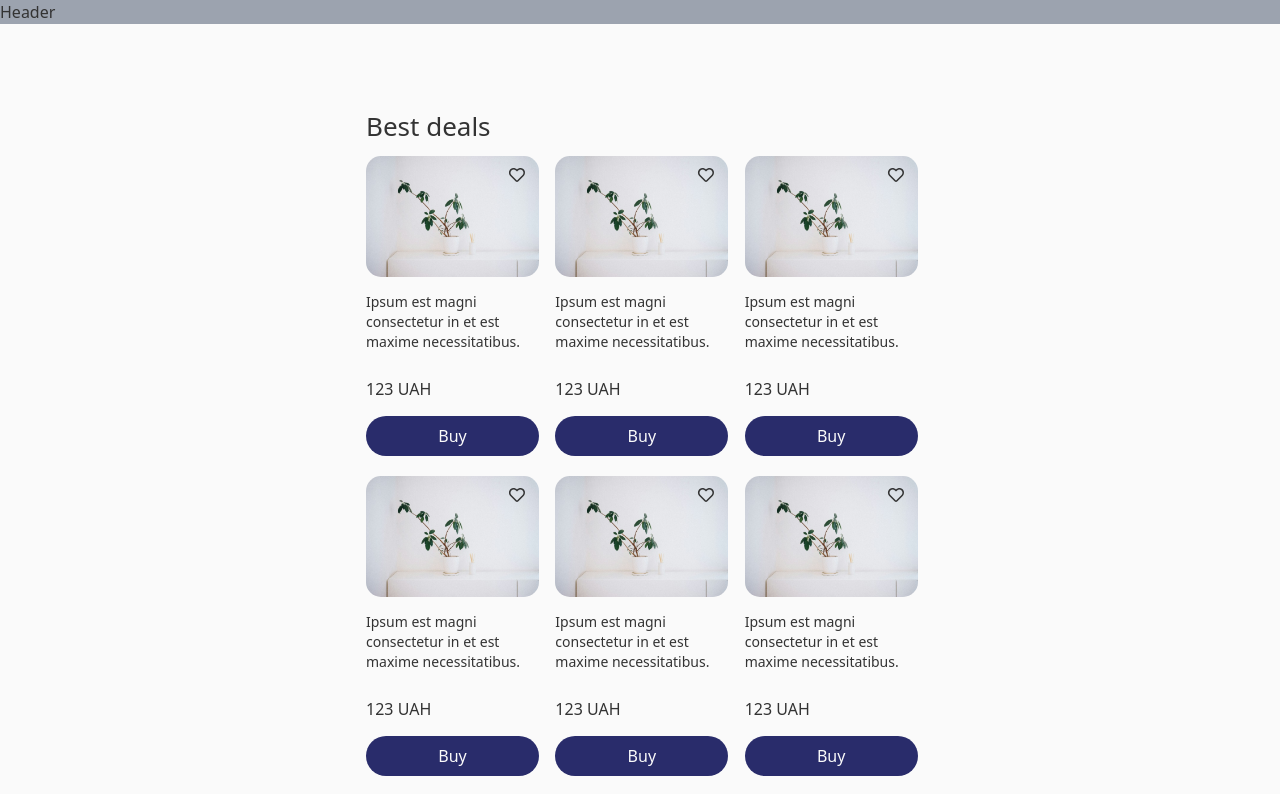
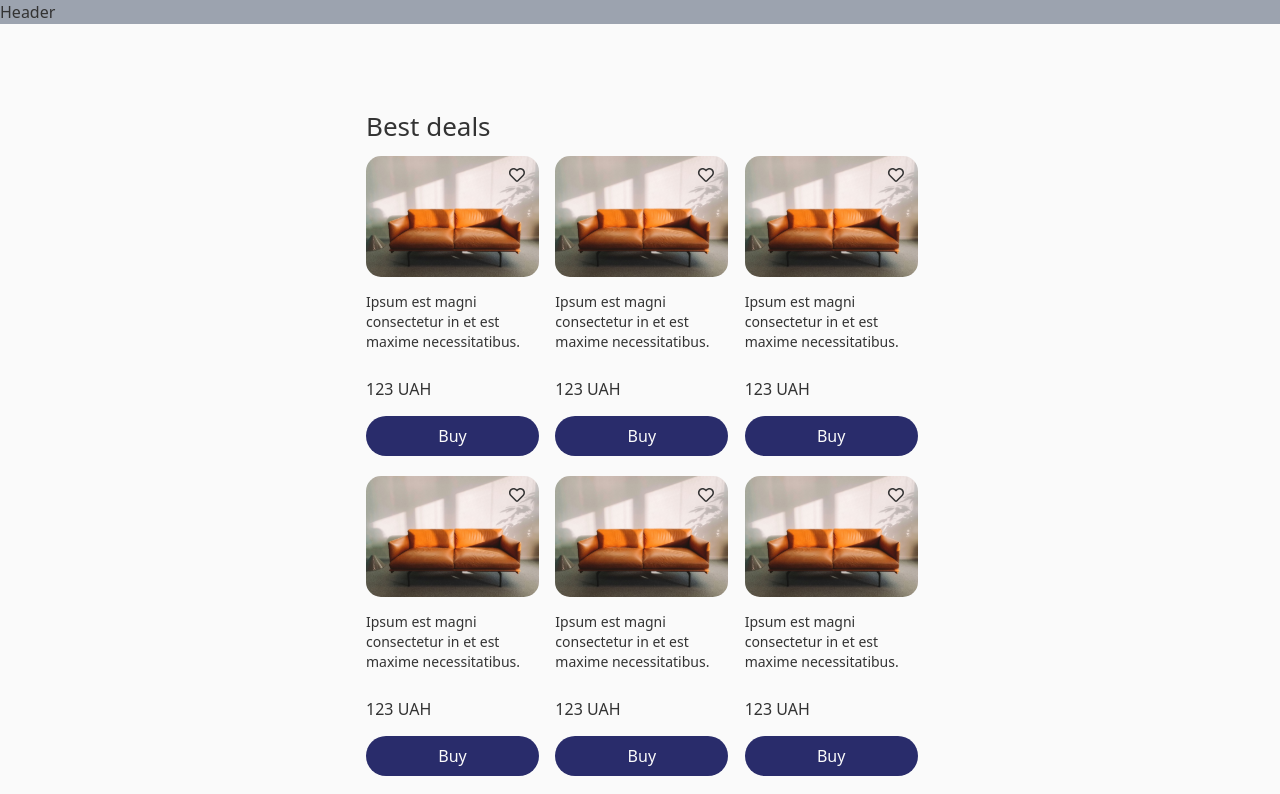
Before and after one commit to zim89/okiller-client, a React (Vite) app: page / in a window 1280 px wide. Shown: the top 794 px of the page. Built offline with nearby package versions, Linux system fonts and the light colour scheme.

Commit message:
images changed to SVG

```diff
--- a/src/assets/index.ts
+++ b/src/assets/index.ts
@@ -1,2 +1,4 @@
 import Banner from "/src/assets/baner.svg"
-export {Banner}
+export { Banner }
+import ProductPhoto from "/src/assets/productPhoto.svg"
+export { ProductPhoto }
--- a/src/data/bestDeals.data.ts
+++ b/src/data/bestDeals.data.ts
@@ -1,3 +1,5 @@
+import { ProductPhoto } from '@/assets'
+
 export interface Item {
   id: number;
   image: string;
@@ -8,97 +10,97 @@ export interface Item {
 export const items: Item[] = [
   {
     id: 1,
-    image: '../src/assets/itemPhoto.png',
+    image: ProductPhoto,
     description: 'Ipsum est magni consectetur in et est maxime necessitatibus.',
     price: '123',
   },
   {
     id: 2,
-    image: '../src/assets/itemPhoto.png',
+    image: ProductPhoto,
     description: 'Ipsum est magni consectetur in et est maxime necessitatibus.',
     price: '123',
   },
   {
     id: 3,
-    image: '../src/assets/itemPhoto.png',
+    image: ProductPhoto,
     description: 'Ipsum est magni consectetur in et est maxime necessitatibus.',
     price: '123',
   },
   {
     id: 4,
-    image: '../src/assets/itemPhoto.png',
+    image: ProductPhoto,
     description: 'Ipsum est magni consectetur in et est maxime necessitatibus.',
     price: '123',
   },
   {
     id: 5,
-    image: '../src/assets/itemPhoto.png',
+    image: ProductPhoto,
     description: 'Ipsum est magni consectetur in et est maxime necessitatibus.',
     price: '123',
   },
   {
     id: 6,
-    image: '../src/assets/itemPhoto.png',
+    image: ProductPhoto,
     description: 'Ipsum est magni consectetur in et est maxime necessitatibus.',
     price: '123',
   },
   {
     id: 7,
-    image: '../src/assets/itemPhoto.png',
+    image: ProductPhoto,
     description: 'Ipsum est magni consectetur in et est maxime necessitatibus.',
     price: '123',
   },
   {
     id: 8,
-    image: '../src/assets/itemPhoto.png',
+    image: ProductPhoto,
     description: 'Ipsum est magni consectetur in et est maxime necessitatibus.',
     price: '123',
   },
   {
     id: 9,
-    image: '../src/assets/itemPhoto.png',
+    image: ProductPhoto,
     description: 'Ipsum est magni consectetur in et est maxime necessitatibus.',
     price: '123',
   },
   {
     id: 10,
-    image: '../src/assets/itemPhoto.png',
+    image: ProductPhoto,
     description: 'Ipsum est magni consectetur in et est maxime necessitatibus.',
     price: '123',
   },
   {
     id: 11,
-    image: '../src/assets/itemPhoto.png',
+    image: ProductPhoto,
     description: 'Ipsum est magni consectetur in et est maxime necessitatibus.',
     price: '123',
   },
   {
     id: 12,
-    image: '../src/assets/itemPhoto.png',
+    image: ProductPhoto,
     description: 'Ipsum est magni consectetur in et est maxime necessitatibus.',
     price: '123',
   },
   {
     id: 13,
-    image: '../src/assets/itemPhoto.png',
+    image: ProductPhoto,
     description: 'Ipsum est magni consectetur in et est maxime necessitatibus.',
     price: '123',
   },
   {
     id: 14,
-    image: '../src/assets/itemPhoto.png',
+    image: ProductPhoto,
     description: 'Ipsum est magni consectetur in et est maxime necessitatibus.',
     price: '123',
   },
   {
     id: 15,
-    image: '../src/assets/itemPhoto.png',
+    image: ProductPhoto,
     description: 'Ipsum est magni consectetur in et est maxime necessitatibus.',
     price: '123',
   },
   {
     id: 16,
-    image: '../src/assets/itemPhoto.png',
+    image: ProductPhoto,
     description: 'Ipsum est magni consectetur in et est maxime necessitatibus.',
     price: '123',
   },
```
Also changed, not shown: src/assets/itemPhoto.png (deleted), src/assets/productPhoto.svg (added).
